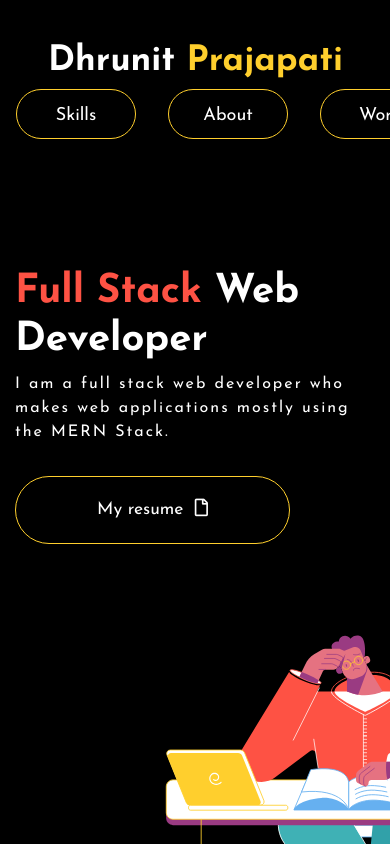
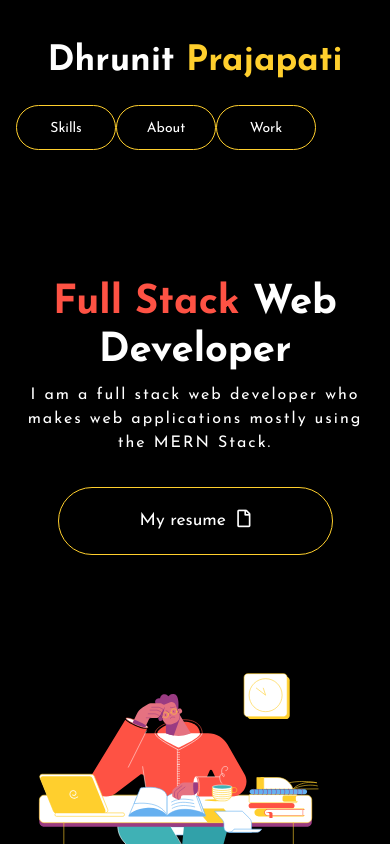
Before and after one commit to Dhrunit/Portfolio, a React (Create React App) app: page / in a window 390 px wide. Built offline with nearby package versions, Linux system fonts and the light colour scheme.

Commit message:
Finished home and navbar styles

```diff
--- a/src/components/Footer.styles.css
+++ b/src/components/Footer.styles.css
@@ -15,6 +15,10 @@
 	margin-top: -2rem;
 	/* cursor: pointer; */
 }
+.circle:hover {
+	background: #ffcf2d;
+	color: #000;
+}
 
 .social-icons-middle {
 	color: #fff;
--- a/src/components/Navbar.styles.css
+++ b/src/components/Navbar.styles.css
@@ -46,3 +46,78 @@
 	transition: all 0.5s;
 	color: #000;
 }
+@media only screen and (max-width: 992px) {
+	.logo {
+		margin-left: 1.8rem;
+	}
+}
+@media only screen and (max-width: 811px) {
+	.logo {
+		font-size: 30px;
+	}
+	.nav-links ul a {
+		width: 100px;
+		height: 45px;
+		margin-right: 1rem;
+		font-size: 14px;
+	}
+}
+
+@media only screen and (max-width: 693px) {
+	.logo {
+		font-size: 35px;
+		margin-bottom: 1rem;
+		margin-left: auto;
+	}
+	.nav-links ul a {
+		margin-left: 5.2rem;
+		margin-right: 1rem;
+	}
+}
+
+@media only screen and (max-width: 622px) {
+	.nav-links ul a {
+		margin-left: 4rem;
+		margin-right: 1rem;
+	}
+}
+
+@media only screen and (max-width: 576px) {
+	.nav-links ul a {
+		margin-left: 2.7rem;
+		margin-right: 1rem;
+	}
+}
+@media only screen and (max-width: 500px) {
+	.nav-links ul a {
+		margin-left: 2rem;
+		margin-right: 1rem;
+	}
+}
+
+@media only screen and (max-width: 450px) {
+	.nav-links ul a {
+		margin-left: 1rem;
+		margin-right: 1rem;
+	}
+}
+
+@media only screen and (max-width: 400px) {
+	.nav-links ul a {
+		margin-left: 0rem;
+		margin-right: 0rem;
+	}
+}
+
+@media only screen and (max-width: 360px) {
+	.logo {
+		margin-bottom: 1rem;
+		margin-left: auto;
+	}
+	.nav-links ul a {
+		width: 80px;
+		height: 45px;
+		margin-left: 1.1rem;
+		margin-right: 0.5rem;
+	}
+}
--- a/src/pages/Home/Home.jsx
+++ b/src/pages/Home/Home.jsx
@@ -9,7 +9,7 @@ export default function Home() {
 		<div className='hero'>
 			<Navbar />
 			<div className='container'>
-				<div className='row '>
+				<div className='row'>
 					<div className='col-md-6 col hero-text'>
 						<h1 className='title'>
 							<span className='red'>Full Stack</span> Web
--- a/src/pages/Home/Home.styles.css
+++ b/src/pages/Home/Home.styles.css
@@ -8,7 +8,7 @@ body {
 	overflow-x: hidden;
 }
 .hero-svg {
-	margin-left: -55px;
+	margin-left: -85px;
 	width: 800px;
 	height: 500px;
 }
@@ -62,3 +62,71 @@ body {
 	background: rgb(255, 238, 0);
 	/* background-color: #ffcf2d; */
 }
+@media only screen and (max-width: 992px) {
+	.hero-svg {
+		margin-left: -90px;
+		width: 650px;
+		height: 500px;
+	}
+	.hero-text {
+		text-align: left;
+		margin-top: 115px;
+		margin-left: -100px;
+		margin-right: 70px;
+	}
+}
+@media only screen and (max-width: 900px) {
+	.hero-svg {
+		margin-left: -90px;
+		width: 600px;
+		height: 500px;
+	}
+	.hero-text {
+		text-align: left;
+		margin-top: 115px;
+		margin-left: -52px;
+		margin-right: 0;
+	}
+}
+
+@media only screen and (max-width: 768px) {
+	.hero-svg {
+		margin-left: -27px;
+		width: 550px;
+		height: 500px;
+	}
+	.hero-text {
+		text-align: center;
+		margin-top: 115px;
+		margin-left: -10px;
+		margin-right: 0;
+	}
+}
+
+@media only screen and (max-width: 576px) {
+	.hero-svg {
+		margin-left: -20px;
+		width: 550px;
+		height: 500px;
+	}
+	.hero-text {
+		text-align: center;
+		margin-top: 115px;
+		margin-left: -5px;
+		margin-right: 0;
+	}
+}
+
+@media only screen and (max-width: 400px) {
+	.hero-svg {
+		margin-left: -90px;
+		width: 500px;
+		height: 500px;
+	}
+	.hero-text {
+		text-align: center;
+		margin-top: 115px;
+		margin-left: 0px;
+		margin-right: 0;
+	}
+}
```
Also changed, not shown: 1 other file (tests, documents, lock files or other folders).
